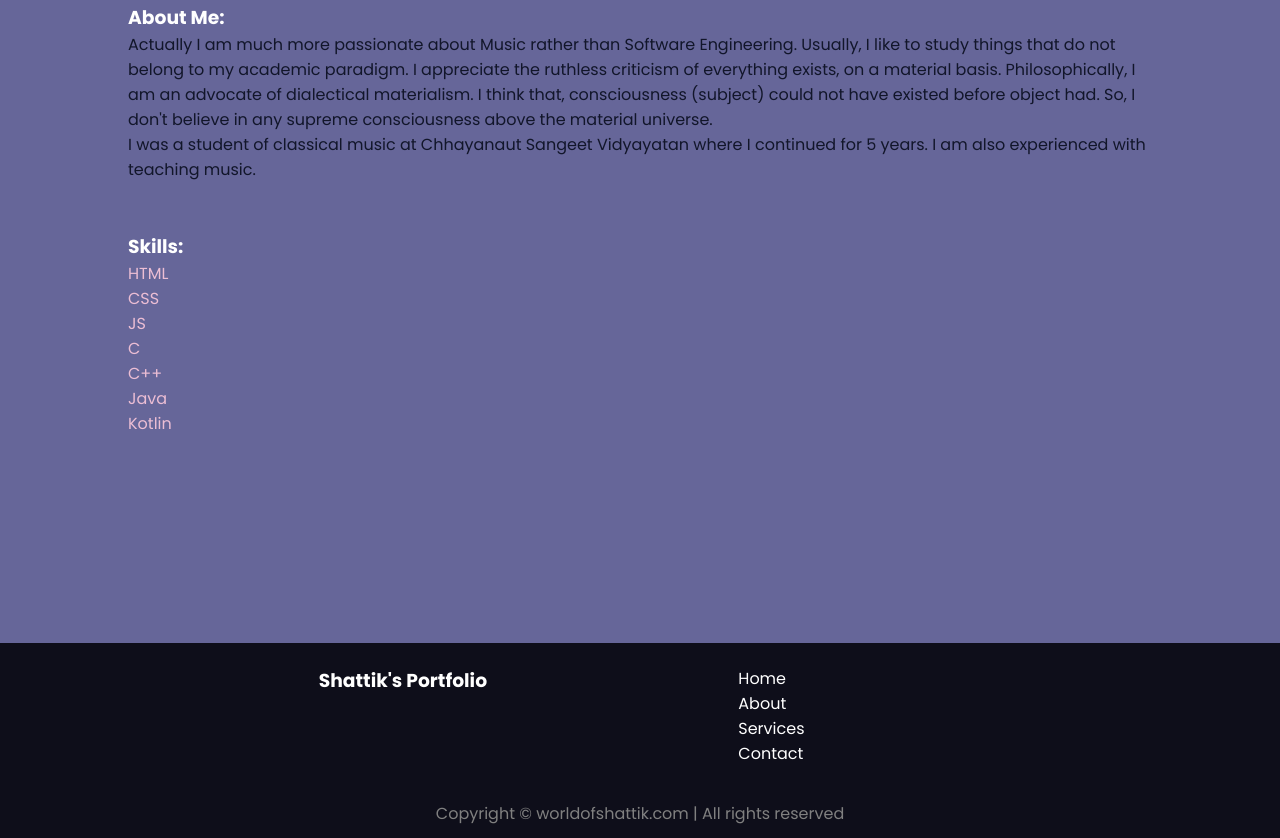
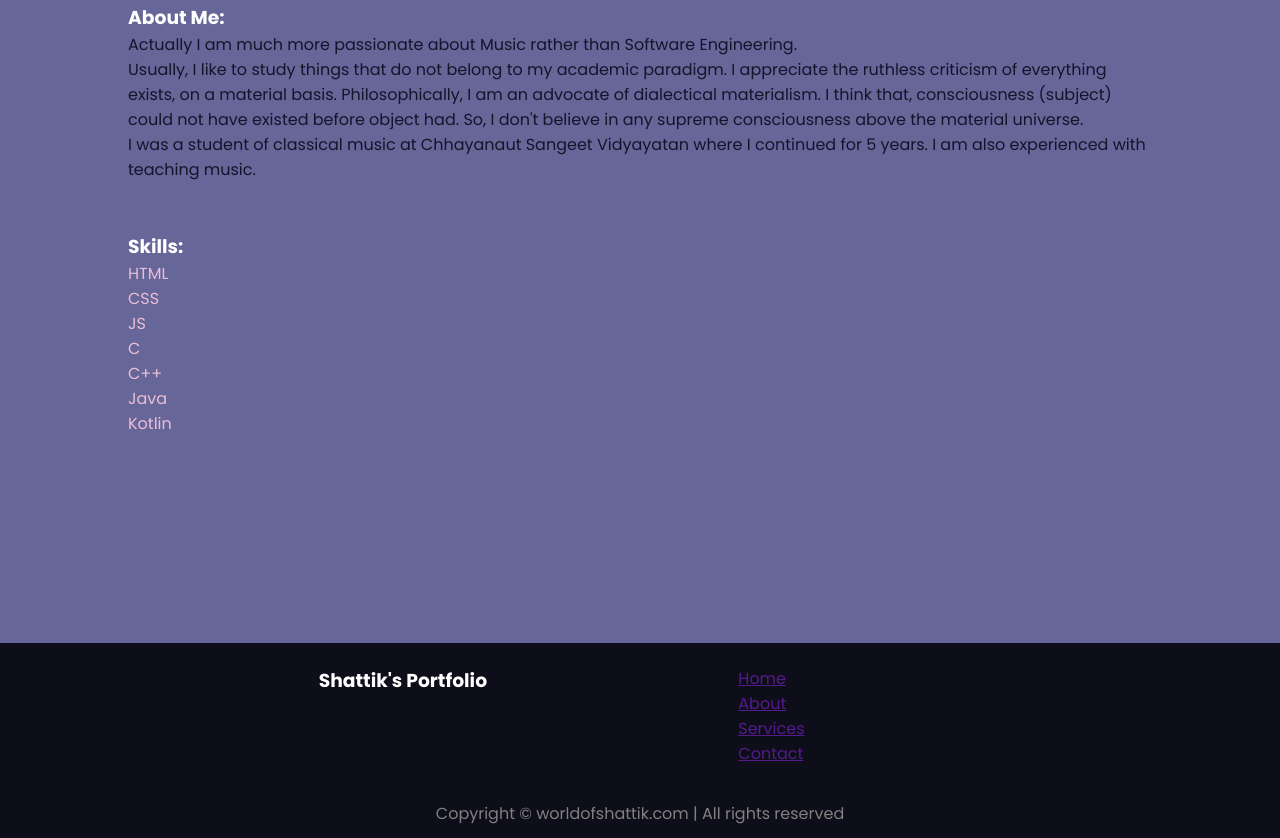
Before and after one commit to codecstasy/WebTech-Project-3-1, a plain HTML site: page index.html in a window 1280 px wide. Shown: the part 1763-2601 px from the top of the page. Drawn offline with nearby package versions, Linux system fonts and the light colour scheme.

Commit message:
Finalization

```diff
--- a/index.html
+++ b/index.html
@@ -284,7 +284,7 @@
             <h3>About Me:</h3>
             <div class="description-box">
                 Actually I am much more passionate about Music rather than
-                Software Engineering. Usually, I like to study things that do not
+                Software Engineering. <br>Usually, I like to study things that do not
                 belong to my academic paradigm. I appreciate the ruthless
                 criticism of everything exists, on a material basis.
                 Philosophically, I am an advocate of dialectical materialism.
@@ -319,10 +319,10 @@
             </div>
             <div class="footer-second">
                 <ul>
-                    <li>Home</li>
-                    <li>About</li>
-                    <li>Services</li>
-                    <li>Contact</li>
+                    <a href=""><li>Home</li></a>
+                    <a href=""><li>About</li></a>
+                    <a href=""><li>Services</li></a>
+                    <a href=""><li>Contact</li></a>
                 </ul>
             </div>
         </div>
```
